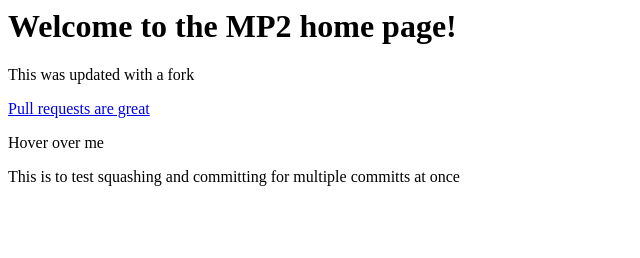
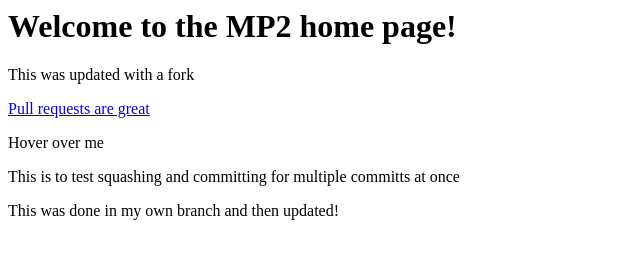
Before and after one commit to FloorMP2/MP2Home, a plain HTML site: page index.html in a window 1280 px wide. Shown: the whole page, without its empty margins (0-640 px from the left). Drawn offline with Linux system fonts and the light colour scheme.

Commit message:
Test branch for pull requests (#6)
* added test for squashing commits

* testing working with branches

* testing working with branches v2

```diff
--- a/index.html
+++ b/index.html
@@ -3,3 +3,4 @@
 <a href="https://www.youtube.com/watch?v=dQw4w9WgXcQ">Pull requests are great</a>
 <p title="Hi"> Hover over me</p>
 <p>This is to test squashing and committing for multiple committs at once</p>
+<p title="lkm027">This was done in my own branch and then updated!</p>
```
